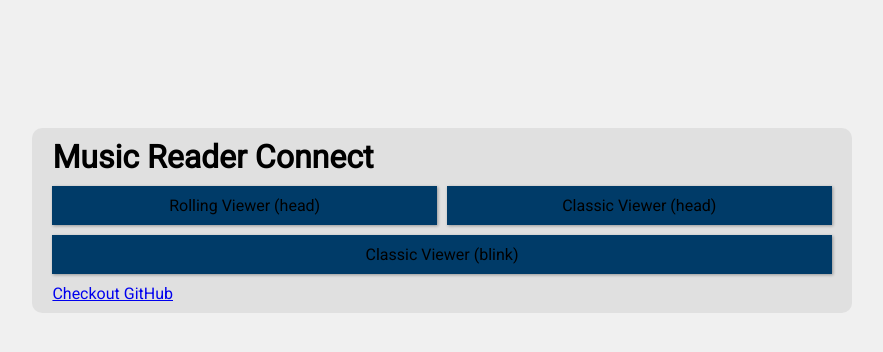
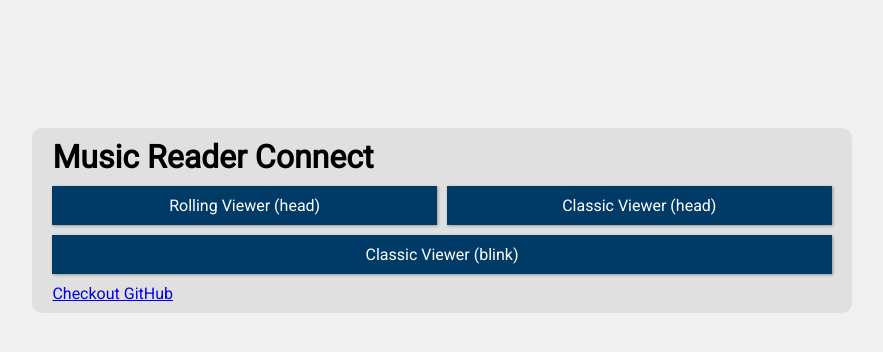
Before and after one commit to superTyDev/musicReader, a Next.js app: page / in a window 1280 px wide. Shown: the top 352 px of the page, without its empty margins (198-1081 px from the left). Built offline with nearby package versions, Linux system fonts and the light colour scheme.

Commit message:
minor ui improvements

```diff
--- a/pages/readerRolling.jsx
+++ b/pages/readerRolling.jsx
@@ -107,7 +107,9 @@
 
     useEffect(() => {
         if (debouncedUsername !== "" && open == 1) {
-            const usernameClean = debouncedUsername.replace(/[^a-z]/g, "");
+            const usernameClean = debouncedUsername
+                .replace(/[^a-zA-Z]/g, "")
+                .toLowerCase();
             fetch(`/api/listFiles?username=${usernameClean}`)
                 .then((response) => response.json())
                 .then((data) => {
--- a/styles/Index.module.css
+++ b/styles/Index.module.css
@@ -23,6 +23,6 @@
     flex: 1 0 300px;
     padding: 10px;
     text-decoration: none;
-    color: var(--button-text);
+    color: var(--accent-text);
     text-align: center;
 }
```
Also changed, not shown: pages/index.jsx (indentation only).
